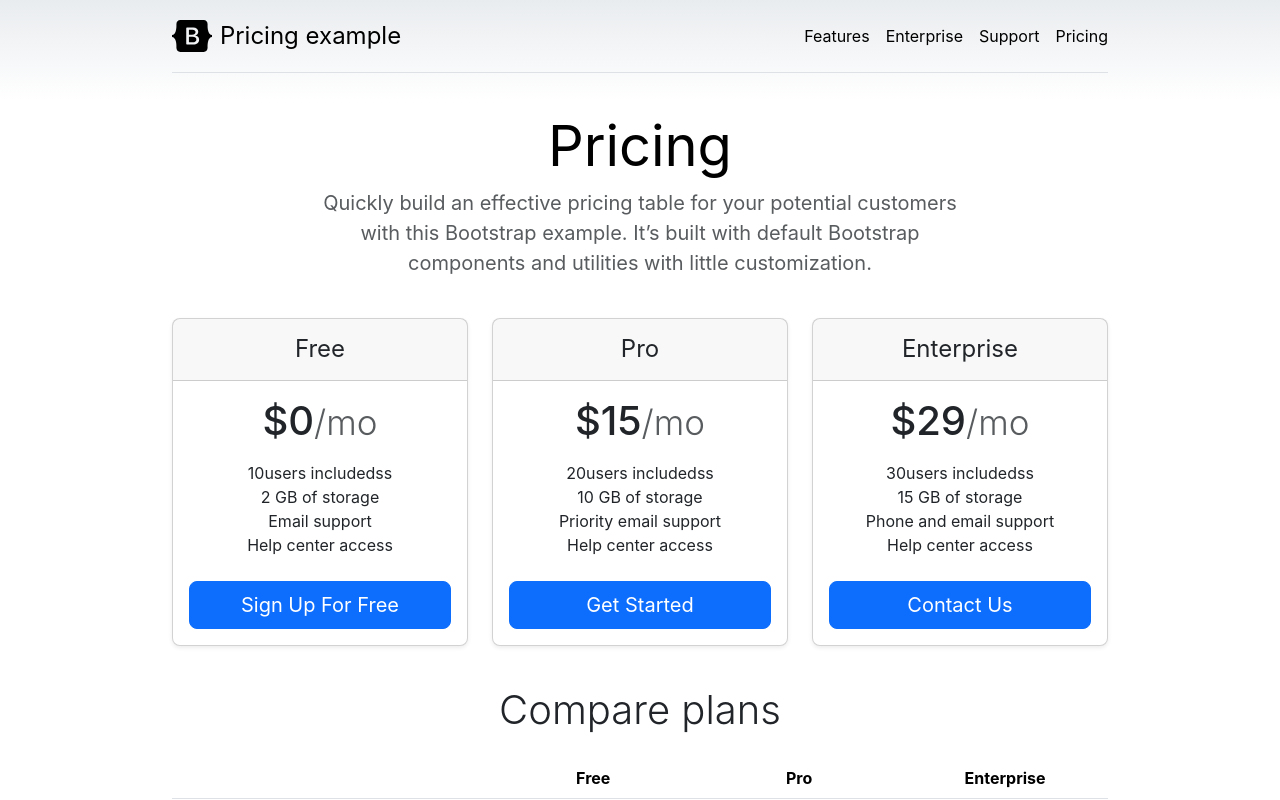
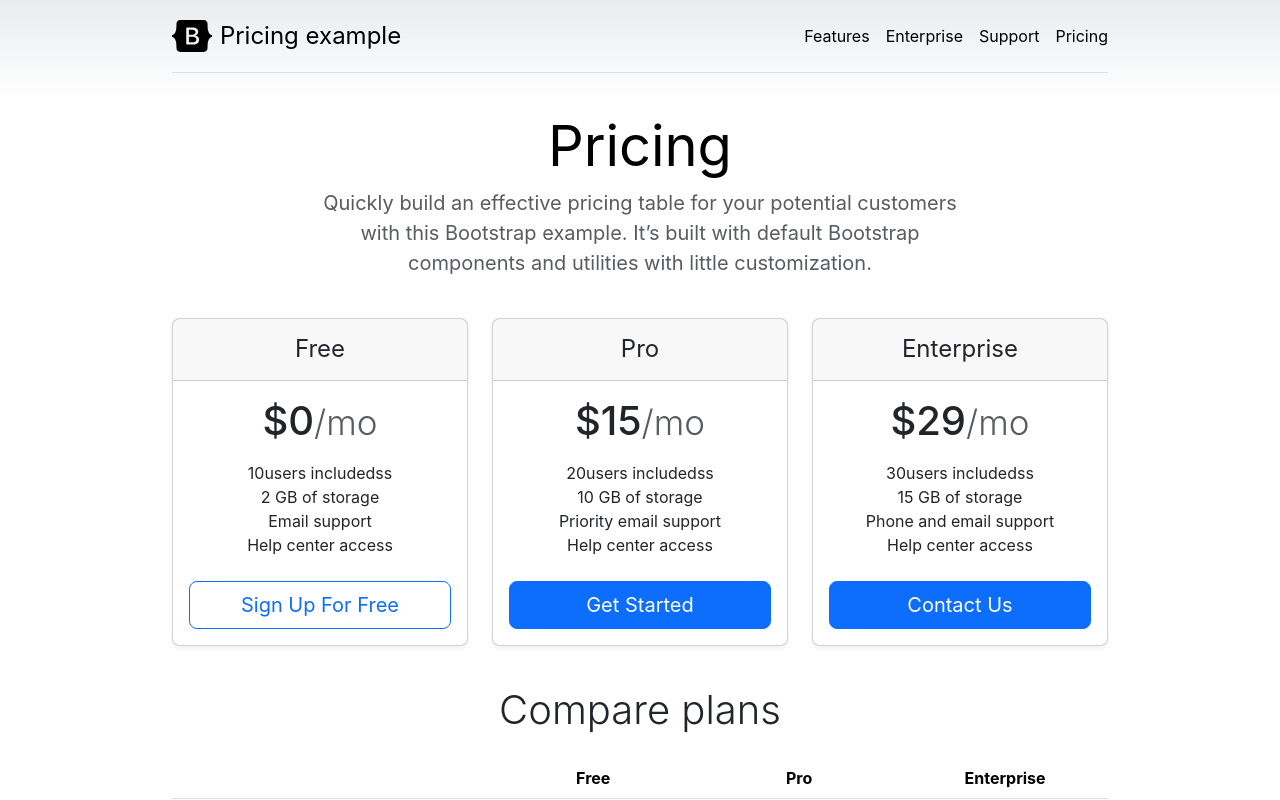
Before and after one commit to webbuyrich/react-bootstrap-demo, a React (Create React App) app: page / in a window 1280 px wide. Shown: the top 800 px of the page. Built offline with nearby package versions, Linux system fonts and the light colour scheme.

Commit message:
style cta button depending on card title

```diff
--- a/src/components/mainContent/priceCard/PriceCardComponent.js
+++ b/src/components/mainContent/priceCard/PriceCardComponent.js
@@ -2,7 +2,7 @@ import React  from "react";
 import priceData from "./priceData.json"
 
 
-const PriceCardComponent = () => {
+const PriceCardComponent = ({ isFree }) => {
 
     //Access price card data from the JSON file
     const cards = priceData.cards;
@@ -24,8 +24,7 @@ const PriceCardComponent = () => {
                                 <li>{card.helpCenter}</li>
                             </ul>
                             {/* if statment needed to determine button bg */ }
-
-                            <button type="button" className={'w-100 btn btn-lg btn-primary'}>{card.callToAction}</button>
+                            <button type="button" className={"w-100 btn btn-lg " + (card.title === "Free" ? 'btn-outline-primary' : 'btn-primary')}>{card.callToAction}</button>
                         </div>
                     </div>
                 </div>
```
